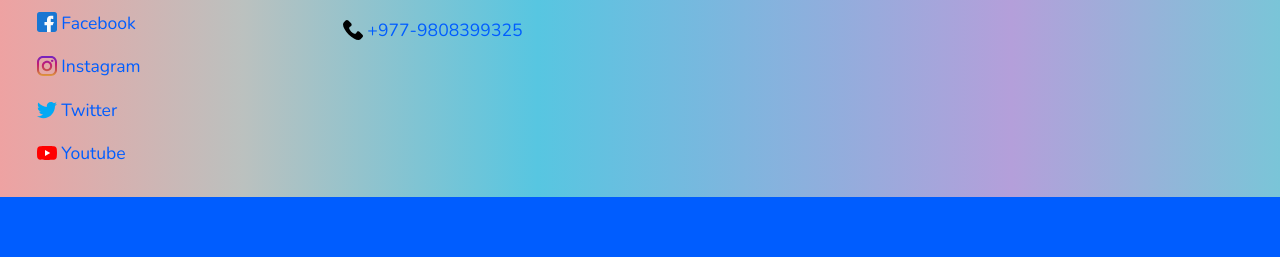
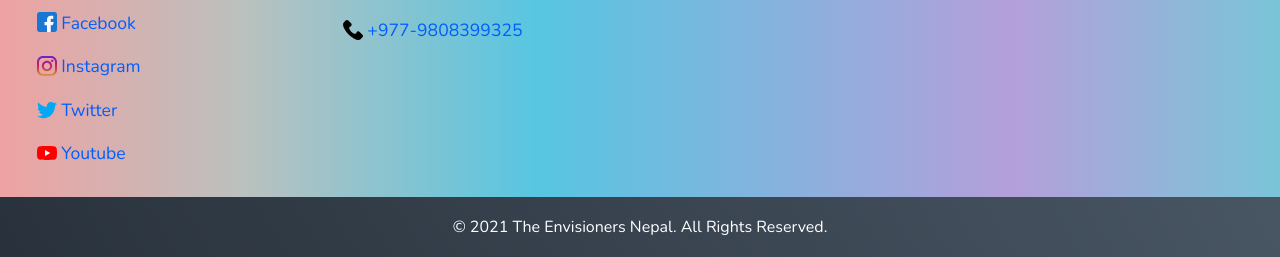
Before and after one commit to theenvisionersnepal/envisioners, a Django app: page /about-us/ in a window 1280 px wide. Shown: the part 1822-2079 px from the top of the page. Run offline with Django 3.2, Linux system fonts and the light colour scheme; some libraries are stand-ins or nearby versions.

Commit message:
Update base.html

```diff
--- a/core/templates/base.html
+++ b/core/templates/base.html
@@ -86,7 +86,9 @@
     <iframe src="https://www.google.com/maps/embed?pb=!1m18!1m12!1m3!1d882.5794463992103!2d85.32758123727085!3d27.76918083872847!2m3!1f0!2f0!3f0!3m2!1i1024!2i768!4f13.1!3m3!1m2!1s0x39eb1ec413c4f615%3A0xa10c89d5bd7cdfe7!2sEkulag%20Tool!5e0!3m2!1sen!2snp!4v1612970371009!5m2!1sen!2snp" width="100%" height="450" frameborder="0" style="border:0;" allowfullscreen="" aria-hidden="false" tabindex="0"></iframe>
 </div>
 </footer>
-   <script type="text/javascript">
+<div class="copyright" style="display: flex; justify-content: center; align-items: center; height: 60px;font-family:'Nunito', sans-serif; font-weight:300; color: #fff; width: 100%; background-image: linear-gradient(60deg, #29323c 0%, #485563 100%);">
+        &copy; 2021 The Envisioners Nepal. All Rights Reserved.
+    </div>   <script type="text/javascript">
 /* curator-feed-default-feed-layout */
 (function(){
 var i, e, d = document, s = "script";i = d.createElement("script");i.async = 1;
```
